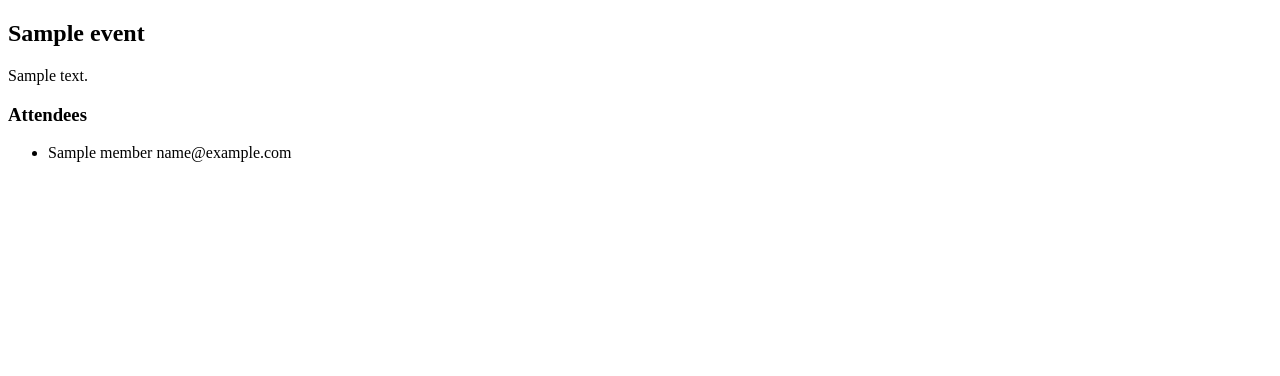
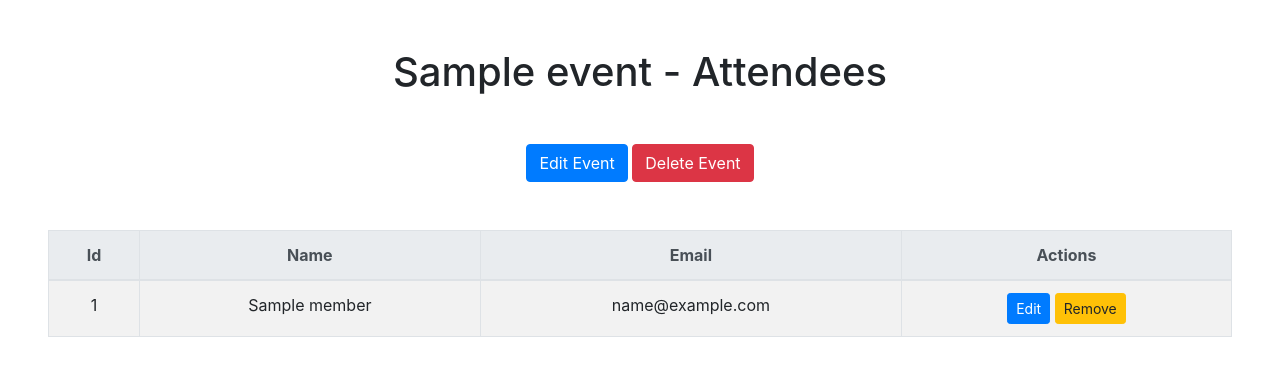
Before and after one commit to kirezi-nicaise1/Social-Club-Management-System, a Django app: template templates/events/attendees.html in a window 1280 px wide. Shown: the top 376 px of the page. Run offline with Django 5.2, Linux system fonts and the light colour scheme; the template is opened without the code that fills it: most values are stand-ins (such as "Sample title", 1, 10 or a date in 2020); some libraries are stand-ins or nearby versions.

Commit message:
Updated pycache and templates for events and attendees

```diff
--- a/templates/events/attendees.html
+++ b/templates/events/attendees.html
@@ -2,20 +2,46 @@
 <html lang="en">
 <head>
     <meta charset="UTF-8">
-    <meta name="viewport" content="width=device-width, initial-scale=1.0">
-    <title>Document</title>
+    <title>Attendee List</title>
+    <link href="https://stackpath.bootstrapcdn.com/bootstrap/4.5.2/css/bootstrap.min.css" rel="stylesheet">
 </head>
-<body>
-    <!-- events/templates/events/event_detail.html -->
-<h2>{{ event.title }}</h2>
-<p>{{ event.description }}</p>
+<body class="text-center m-5">
+    <h1 class="mb-5">{{ event.title }} - Attendees</h1>
 
-<h3>Attendees</h3>
-<ul>
-    {% for member in event.attendees.all %}
-        <li>{{ member.name }} {{ member.email }}</li>
-    {% endfor %}
-</ul>
+    <a href="{% url 'event_update' event.pk %}" class="btn btn-primary mb-5">Edit Event</a>
+    <a href="{% url 'event_delete' event.pk %}" class="btn btn-danger mb-5">Delete Event</a>
 
+    <!-- Attendees Table -->
+    <table class="table table-bordered table-striped">
+        <thead class="thead-light">
+            <tr>
+                <th>Id</th>
+                <th>Name</th>
+                <th>Email</th>
+                <th>Actions</th>
+            </tr>
+        </thead>
+        <tbody>
+            {% for member in event.attendees.all %}
+            <tr>
+                <td>{{ member.id }}</td>
+                <td>{{ member.name }}</td>
+                <td>{{ member.email }}</td>
+                <td>
+                    <a href="{% url 'member_update' member.pk %}" class="btn btn-primary btn-sm">Edit</a>
+                    <a href="{% url 'member_delete' member.pk %}" class="btn btn-warning btn-sm">Remove</a>
+                </td>
+            </tr>
+            {% empty %}
+            <tr>
+                <td colspan="4" class="text-center">No attendees yet.</td>
+            </tr>
+            {% endfor %}
+        </tbody>
+    </table>
+
+    <script src="https://code.jquery.com/jquery-3.5.1.slim.min.js"></script>
+    <script src="https://cdn.jsdelivr.net/npm/@popperjs/core@2.9.2/dist/umd/popper.min.js"></script>
+    <script src="https://stackpath.bootstrapcdn.com/bootstrap/4.5.2/js/bootstrap.min.js"></script>
 </body>
 </html>
```
Also changed, not shown: templates/membership/events.html (line endings or trailing spaces).
